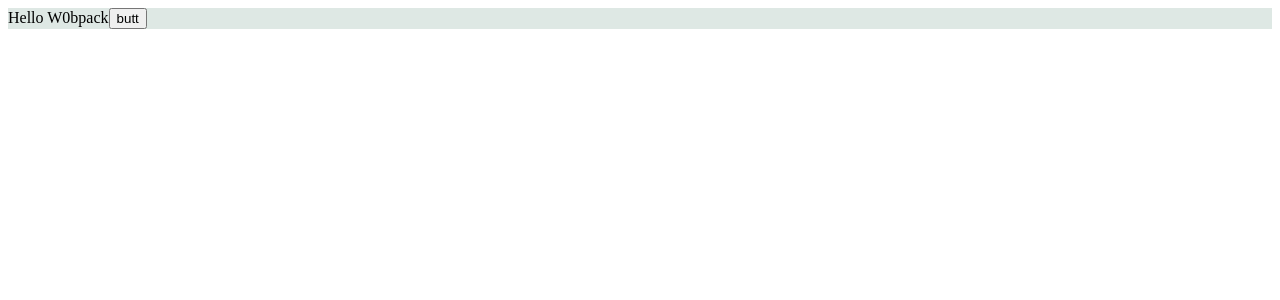
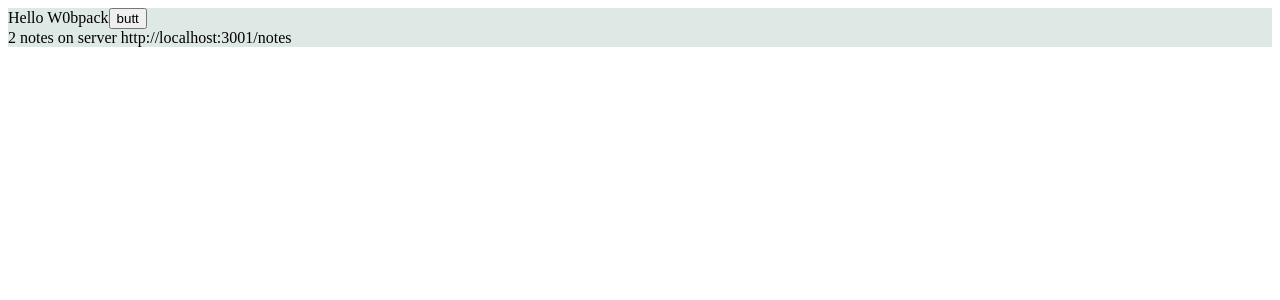
Before and after one commit to s3fs/webpack-basics, a React app: page / in a window 1280 px wide. Shown: the top 300 px of the page. Built offline with nearby package versions, Linux system fonts and the light colour scheme; data requests are answered from the project's data file; the HTML template or start-up script is replaced by a standard one.

Commit message:
development, production modes; env vars

```diff
--- /dev/null
+++ b/db.json
@@ -0,0 +1,14 @@
+{
+  "notes": [
+    {
+      "important": true,
+      "content": "HTML is easy",
+      "id": "5a3b8481bb01f9cb00ccb4a9"
+    },
+    {
+      "important": false,
+      "content": "Mongo can save js objects",
+      "id": "5a3b920a61e8c8d3f484bdd0"
+    }
+  ]
+}
--- a/src/App.js
+++ b/src/App.js
@@ -1,9 +1,22 @@
-import React, { useState } from 'react'
+import React, { useState, useEffect } from 'react'
 import './index.css'
+import axios from 'axios'
+
+const useNotes = (url) => {
+  const [notes, setNotes] = useState([])
+  useEffect(() => {
+    (async () => {
+      const res = await axios.get(url)
+      setNotes(res.data)
+    })()
+  }, [url])
+  return notes
+}
 
 const App = () => {
   const [counter, setCounter] = useState(0)
   const [values, setValues] = useState([])
+  const notes = useNotes(BACKEND_URL)
 
   const handleClick = () => {
     setCounter(counter + 1)
@@ -15,6 +28,7 @@ const App = () => {
     <div className='container'>
       Hello W{counter}bpack
       <button onClick={handleClick}>butt</button>
+      <div>{notes.length} notes on server {BACKEND_URL}</div>
     </div>
   )
 }
--- a/src/index.js
+++ b/src/index.js
@@ -1,3 +1,5 @@
+import 'core-js/stable/index.js'
+import 'regenerator-runtime/runtime.js'
 import React from 'react'
 import ReactDOM from 'react-dom'
 import App from "./App.js"
--- a/webpack.config.js
+++ b/webpack.config.js
@@ -1,8 +1,17 @@
 import path from 'path'
+import webpack from 'webpack'
+
 const __dirname = path.resolve()
 
-const config = {
-  //entry point for bundling
+const config = (env, argv) => {
+  console.log(`argv.mode`, argv.mode)
+
+  const backend_url = argv.mode === 'production'
+    ? 'https://still-sea-39428.herokuapp.com/api/notes'
+    : 'http://localhost:3001/notes'
+
+  return {
+    //entry point for bundling
   entry: './src/index.js',
   //bundled code storage, path must be absolute (path.resolve(...))
   //__dirname stores the path to the current directory
@@ -41,6 +50,12 @@ const config = {
         use: ['style-loader', 'css-loader']
       }
     ]
+  },
+  plugins: [
+    new webpack.DefinePlugin({
+      BACKEND_URL: JSON.stringify(backend_url)
+    })
+  ]
   }
 }
 
```
Also changed, not shown: package.json (+9 -3 lines), 4 other files (tests, documents, lock files or other folders).
